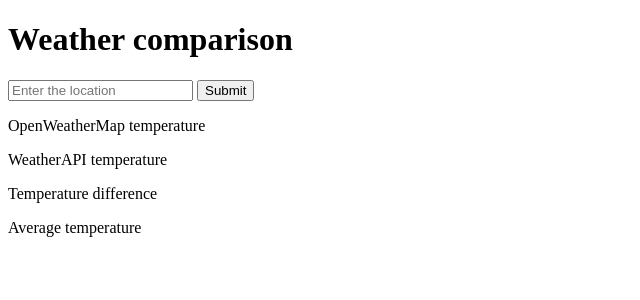
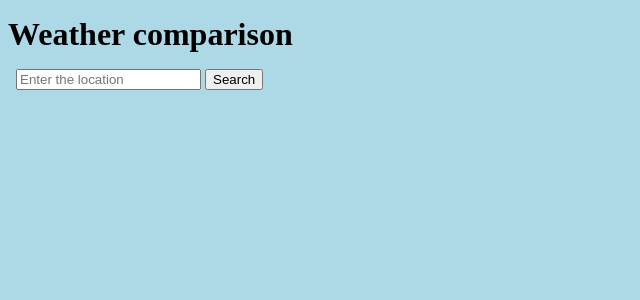
Before and after one commit to ltjaasks/CSE-Project, a Flask app: page / in a window 1280 px wide. Shown: the top 300 px of the page, without its empty margins (0-640 px from the left). Run offline with Flask 3, Linux system fonts and the light colour scheme.

Commit message:
error handling & minor fixes

```diff
--- a/app.py
+++ b/app.py
@@ -23,15 +23,27 @@ def hello():
 
 @app.route('/', methods=['POST'])
 def showTemperatures():
-    location = request.form['location']
-    response_owm = requests.get(f'https://api.openweathermap.org/data/2.5/weather?q={location}&APPID={api_key_owm}&units=metric')
-    data_owm = response_owm.json()
+    try:
+        location = request.form['location'].capitalize().strip(" ")
+        print(location)
+        response_owm = requests.get(f'https://api.openweathermap.org/data/2.5/weather?q={location}&APPID={api_key_owm}&units=metric')
+        data_owm = response_owm.json()
 
-    response_wa = requests.get(f'http://api.weatherapi.com/v1/current.json?key={api_key_wa}&q={location}&aqi=no')
-    data_wa = response_wa.json()
+        print(data_owm)
 
-    owm = data_owm["main"]["temp"]
-    wa = data_wa["current"]["temp_c"]
-    difference = round(abs(owm - wa), 2)
-    avg = round((owm + wa) / 2, 2)
-    return render_template('index.html', owm=owm, wa=wa, difference=difference, avg=avg)
+        if data_owm['cod'] != 200:
+            raise ValueError("Enter a valid city name")
+
+        response_wa = requests.get(f'http://api.weatherapi.com/v1/current.json?key={api_key_wa}&q={location}&aqi=no')
+        data_wa = response_wa.json()
+
+        if data_owm['cod'] != 200:
+            raise ValueError("Enter a valid city name")
+
+        owm = data_owm["main"]["temp"]
+        wa = data_wa["current"]["temp_c"]
+        difference = round(abs(owm - wa), 2)
+        avg = round((owm + wa) / 2, 2)
+        return render_template('index.html', owm=owm, wa=wa, difference=difference, avg=avg, location=location)
+    except Exception as error:
+        return render_template('index.html', error_message=error)
--- a/requirements.txt
+++ b/requirements.txt
@@ -1,3 +1,4 @@
 Flask
 requests
 dotenv
+pytest
--- /dev/null
+++ b/static/styles.css
@@ -0,0 +1,29 @@
+body {
+  background-color: lightblue;
+}
+
+.header{
+  margin: 0.5em 0.5em 0.5em 0;
+}
+
+.weather p {
+  margin-left: 0.5em;
+  font-weight: bold;
+}
+
+.weather li {
+  margin-left: 0.5em;
+  padding: 0.2em;
+}
+
+.weather-info {
+  margin-left: 0.5em;
+}
+
+.location-form {
+  margin-left: 0.5em;
+}
+
+.error-message {
+  margin-left: 0.5em;
+}
--- a/templates/index.html
+++ b/templates/index.html
@@ -2,16 +2,25 @@
 <html>
   <head>
     <title>Weather comparison</title>
+    <link rel="stylesheet" href="/static/styles.css">
   </head>
   <body>
-    <h1>Weather comparison</h1>
-    <form action="/" method="POST">
+    <h1 class="header">Weather comparison</h1>
+    <form class="location-form" action="/" method="POST">
       <input type="text" name="location" placeholder="Enter the location" />
-      <button type="submit">Submit</button>
+      <button type="submit">Search</button>
     </form>
-    <p>OpenWeatherMap temperature {{ owm }}</p>
-    <p>WeatherAPI temperature {{ wa }}</p>
-    <p>Temperature difference {{ difference }}</p>
-    <p>Average temperature {{ avg }}</p>
+    <p class="error-message">{{ error_message }}</p>
+    {% if location %}
+    <div class="weather">
+      <p>Current temperature comparison for {{ location }}</p>
+      <ul class="weather-info">
+        <li>OpenWeatherMap temperature: {{ owm }}°C</li>
+        <li>WeatherAPI temperature: {{ wa }}°C</li>
+        <li>Temperature difference: {{ difference }}°C</li>
+        <li>Average temperature: {{ avg }}°C</li>
+      </ul>
+    </div>
+    {% endif %}
   </body>
 </html>
```
